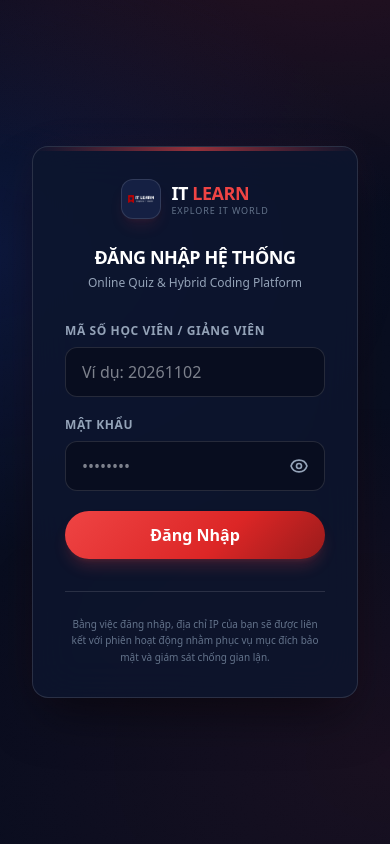
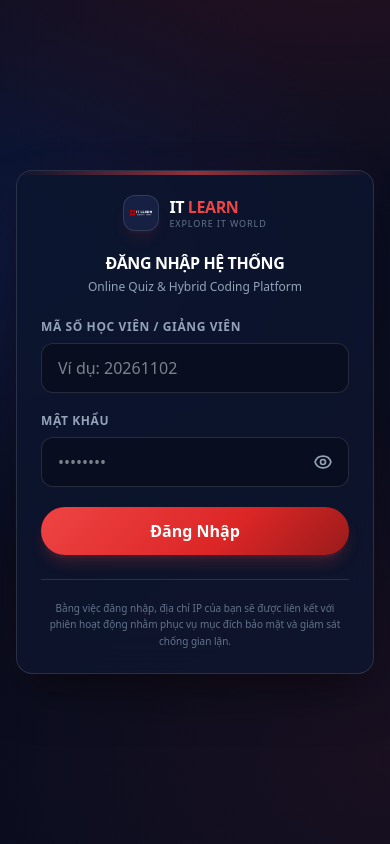
Before and after one commit to ginglove/itlearn-training-test-website, a Next.js app: page /login in a window 390 px wide. Built offline with nearby package versions, Linux system fonts and the light colour scheme.

Commit message:
Update css responsive

```diff
--- a/src/app/(auth)/login/page.tsx
+++ b/src/app/(auth)/login/page.tsx
@@ -54,24 +54,24 @@ export default function LoginPage() {
   };
 
   return (
-    <div className="min-h-screen flex items-center justify-center relative">
+    <div className="min-h-screen flex items-center justify-center relative px-4 py-8 sm:px-6">
       <motion.div
         initial={{ opacity: 0, y: 20 }}
         animate={{ opacity: 1, y: 0 }}
         transition={{ duration: 0.5 }}
-        className="relative w-full max-w-md z-10 p-8 animate-fade-in"
+        className="relative w-full max-w-md z-10"
       >
-        <div className="glass-card p-8 sm:p-10 relative overflow-hidden">
+        <div className="glass-card p-6 sm:p-8 md:p-10 relative overflow-hidden">
           {/* Decorative glow */}
           <div className="absolute top-0 left-1/2 -translate-x-1/2 w-full h-1 bg-gradient-to-r from-transparent via-brand-500 to-transparent opacity-60" />
 
-          <div className="flex flex-col items-center mb-8 select-none">
-            <Link href="/" className="flex items-center gap-2.5 mb-5 group">
-              <div className="w-10 h-10 bg-bg-surface-elevated border border-border-strong rounded-xl flex items-center justify-center overflow-hidden shadow-lg shadow-brand-500/10 group-hover:shadow-brand-500/25 transition-all p-1.5 shrink-0">
+          <div className="flex flex-col items-center mb-6 sm:mb-8 select-none">
+            <Link href="/" className="flex items-center gap-2.5 mb-4 sm:mb-5 group">
+              <div className="w-9 h-9 sm:w-10 sm:h-10 bg-bg-surface-elevated border border-border-strong rounded-xl flex items-center justify-center overflow-hidden shadow-lg shadow-brand-500/10 group-hover:shadow-brand-500/25 transition-all p-1.5 shrink-0">
                 <img src="/Logo_2.png" alt="ITLearn Logo" className="w-full h-full object-contain filter drop-shadow(0 2px 4px rgba(220,38,38,0.3))" />
               </div>
               <div className="text-left">
-                <span className="font-display font-extrabold tracking-tight text-white block text-lg leading-none">
+                <span className="font-display font-extrabold tracking-tight text-white block text-base sm:text-lg leading-none">
                   IT <span className="text-brand-500">LEARN</span>
                 </span>
                 <span className="text-[9px] text-text-tertiary font-mono uppercase tracking-widest leading-none mt-1 block">
@@ -79,7 +79,7 @@ export default function LoginPage() {
                 </span>
               </div>
             </Link>
-            <h2 className="text-lg font-bold text-white tracking-tight mt-1 font-display">
+            <h2 className="text-base sm:text-lg font-bold text-white tracking-tight mt-1 font-display">
               ĐĂNG NHẬP HỆ THỐNG
             </h2>
             <p className="text-text-secondary text-xs mt-1">
@@ -159,7 +159,7 @@ export default function LoginPage() {
             </button>
           </form>
 
-          <div className="mt-8 pt-6 border-t border-border-strong text-center">
+          <div className="mt-6 sm:mt-8 pt-5 sm:pt-6 border-t border-border-strong text-center">
             <p className="text-[10px] text-text-tertiary leading-relaxed">
               Bằng việc đăng nhập, địa chỉ IP của bạn sẽ được liên kết với phiên hoạt động nhằm phục vụ mục đích bảo mật và giám sát chống gian lận.
             </p>
--- a/src/app/(auth)/reset-password/page.tsx
+++ b/src/app/(auth)/reset-password/page.tsx
@@ -76,16 +76,16 @@ export default function ResetPasswordPage() {
   };
 
   return (
-    <div className="min-h-screen flex items-center justify-center bg-bg-base">
+    <div className="min-h-screen flex items-center justify-center bg-bg-base px-4 py-8 sm:px-6">
       <div className="absolute inset-0 bg-gradient-to-br from-brand-900/20 to-transparent pointer-events-none" />
 
       <motion.div
         initial={{ opacity: 0, scale: 0.95 }}
         animate={{ opacity: 1, scale: 1 }}
         transition={{ duration: 0.4 }}
-        className="relative w-full max-w-md z-10 p-8"
+        className="relative w-full max-w-md z-10"
       >
-        <div className="glass-card p-8 sm:p-10 relative overflow-hidden">
+        <div className="glass-card p-6 sm:p-8 md:p-10 relative overflow-hidden">
           <div className="absolute top-0 left-0 w-full h-1 bg-amber-500" />
 
           <div className="text-center mb-6">
--- a/src/app/globals.css
+++ b/src/app/globals.css
@@ -123,6 +123,15 @@
     border-color: var(--color-brand-500);
     box-shadow: 0 0 0 3px rgba(239, 68, 68, 0.25);
   }
+  .premium-input:-webkit-autofill,
+  .premium-input:-webkit-autofill:hover,
+  .premium-input:-webkit-autofill:focus {
+    -webkit-text-fill-color: var(--color-text-primary);
+    -webkit-box-shadow: 0 0 0 1000px var(--color-bg-base) inset;
+    box-shadow: 0 0 0 1000px var(--color-bg-base) inset;
+    border-color: var(--color-border-strong);
+    caret-color: var(--color-text-primary);
+  }
 
   .premium-btn-primary {
     background: var(--grad);
```
